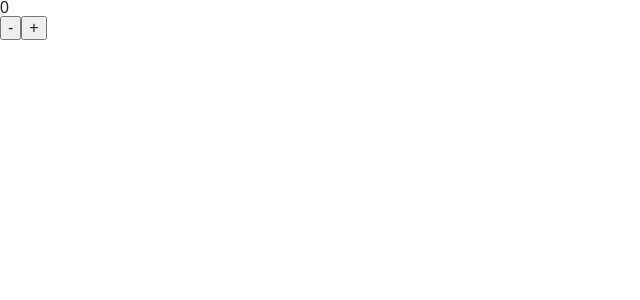
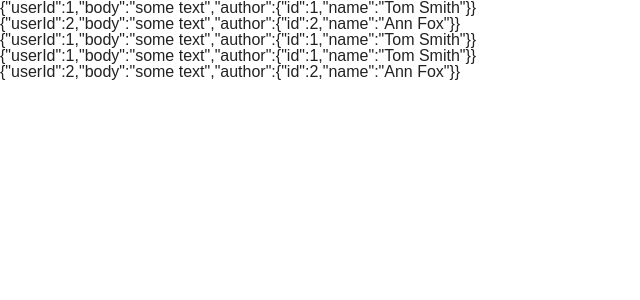
Before and after one commit to julietvt/react_userList, a React (Create React App) app: page / in a window 1280 px wide. Shown: the top 300 px of the page, without its empty margins (0-640 px from the left). Built offline with nearby package versions, Linux system fonts and the light colour scheme.

Commit message:
Chat fix

```diff
--- a/src/App.js
+++ b/src/App.js
@@ -2,11 +2,12 @@ import React, { Component } from 'react';
 import Carousel from './components/Carousel';
 import { slidesCollection } from './components/Carousel/config';
 import UserLoader from './components/UserLoader';
-import Counter from './components/Counter';
+import Chat from './components/Chat';
 
 const App = () => {
   //return <UserLoader />;
   //return <Carousel width={800} height={400} slides={slidesCollection} />;
-  return <Counter step={2} />;
+  //return <Counter step={2} />;
+  return <Chat />;
 };
 export default App;
--- a/src/components/Chat/index.jsx
+++ b/src/components/Chat/index.jsx
@@ -37,7 +37,7 @@ const data = {
   ],
 };
 
-const getDate = () => data;
+const getData = () => data;
 
 function Chat(props) {
   const [state, dispatch] = useReducer(reducer, {
```
